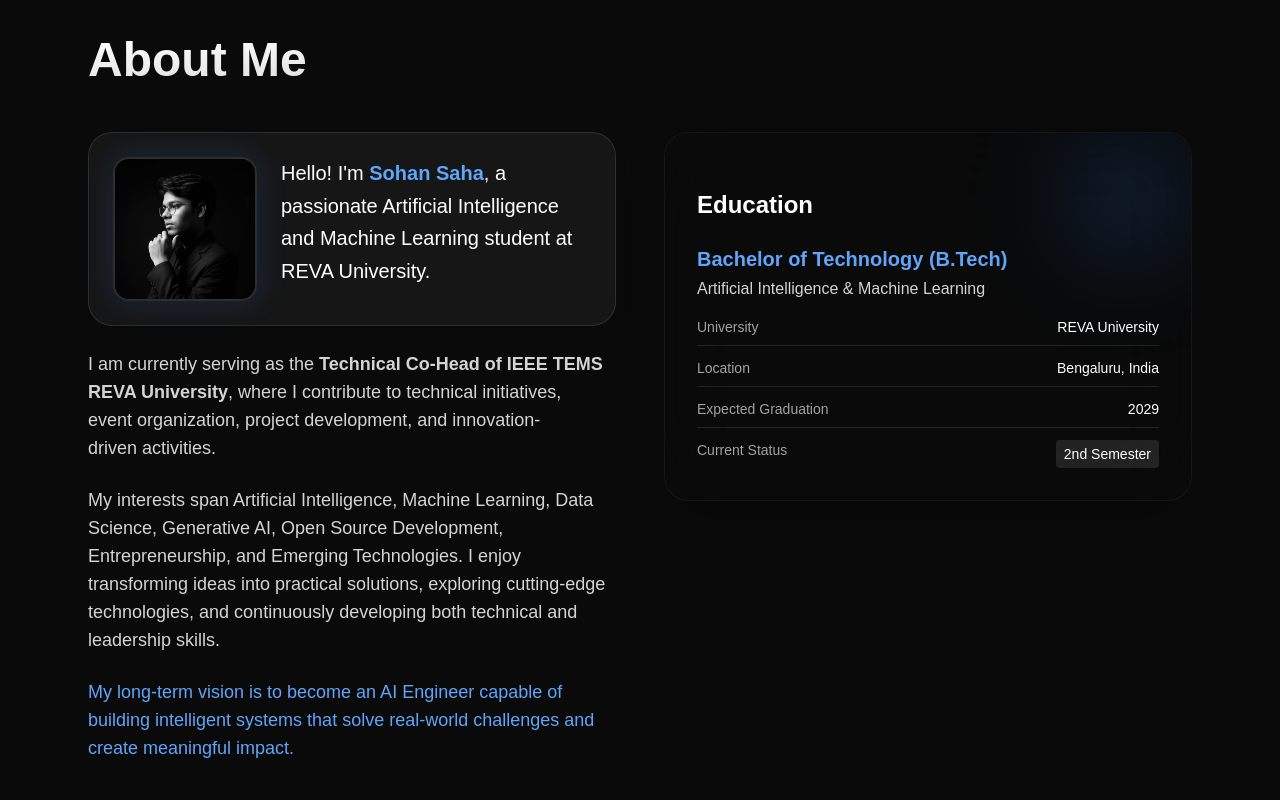
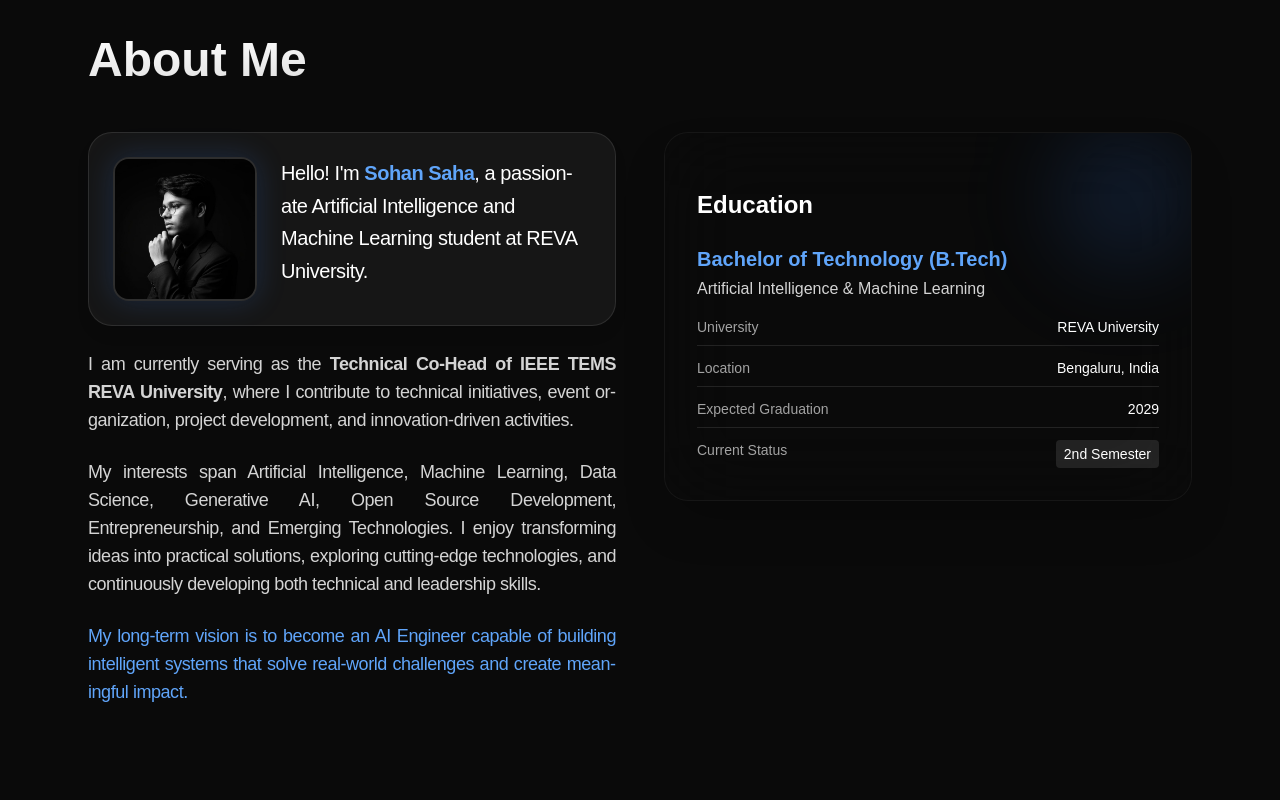
Before and after one commit to sohansa035-bot/portfolio, a Next.js app: page / in a window 1280 px wide. Shown: the part 860-1660 px from the top of the page. Built offline with nearby package versions, Linux system fonts and the light colour scheme.

Commit message:
Use text-justify with hyphens-auto to fix right edge alignment and prevent text gaps

```diff
--- a/components/About.tsx
+++ b/components/About.tsx
@@ -15,7 +15,7 @@
         <h2 className="text-3xl md:text-5xl font-bold mb-12 text-gradient">About Me</h2>
 
         <div className="grid md:grid-cols-2 gap-12 items-start">
-          <div className="space-y-6 text-lg text-neutral-700 dark:text-neutral-300 text-left text-pretty">
+          <div className="space-y-6 text-lg text-neutral-700 dark:text-neutral-300 text-justify hyphens-auto tracking-tight" lang="en">
 
             {/* Profile Avatar & Intro Card */}
             <div className="flex flex-col md:flex-row items-center md:items-start gap-6 bg-black/5 dark:bg-white/5 p-6 rounded-3xl border border-black/10 dark:border-white/10 shadow-lg">
```
